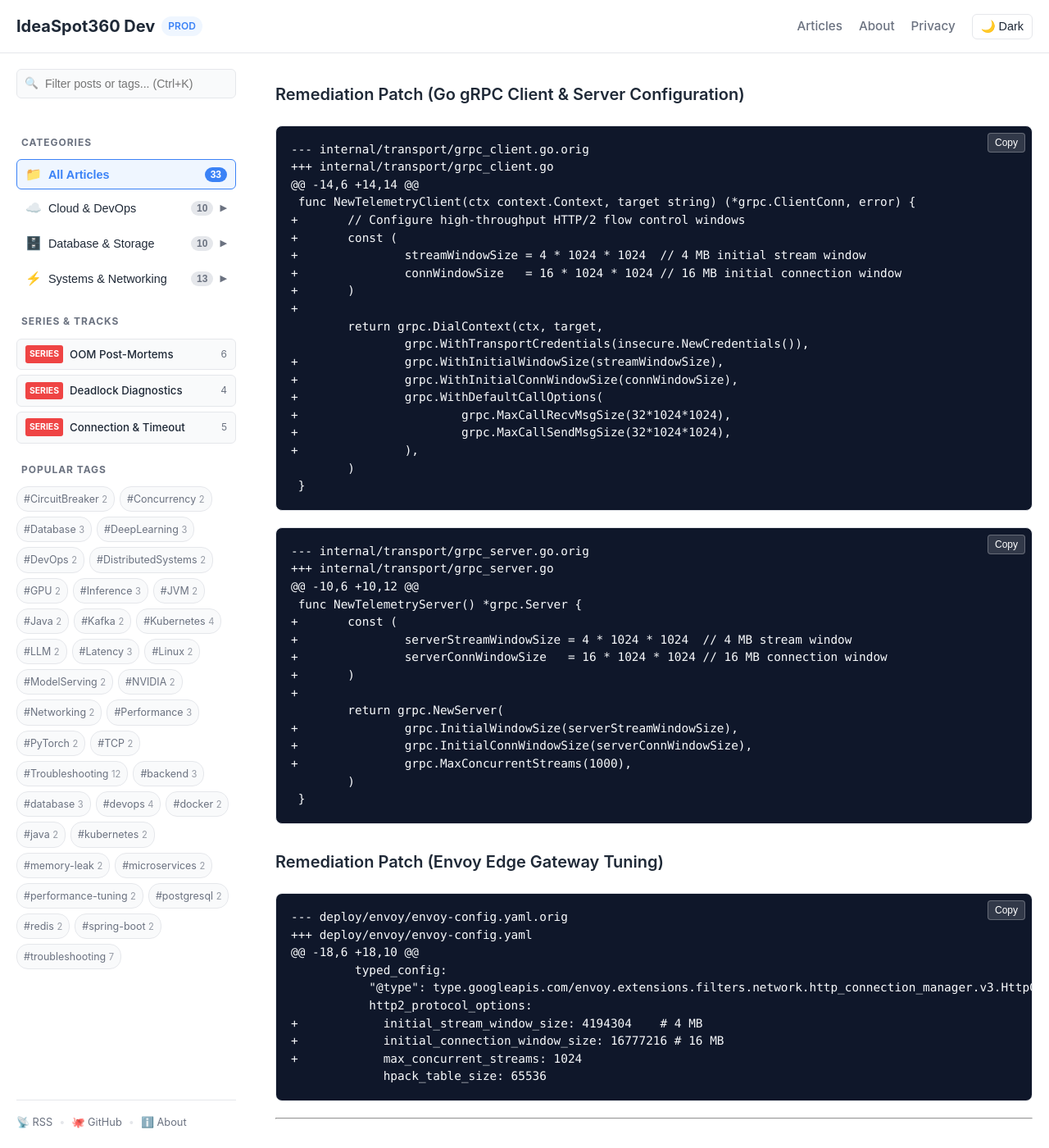
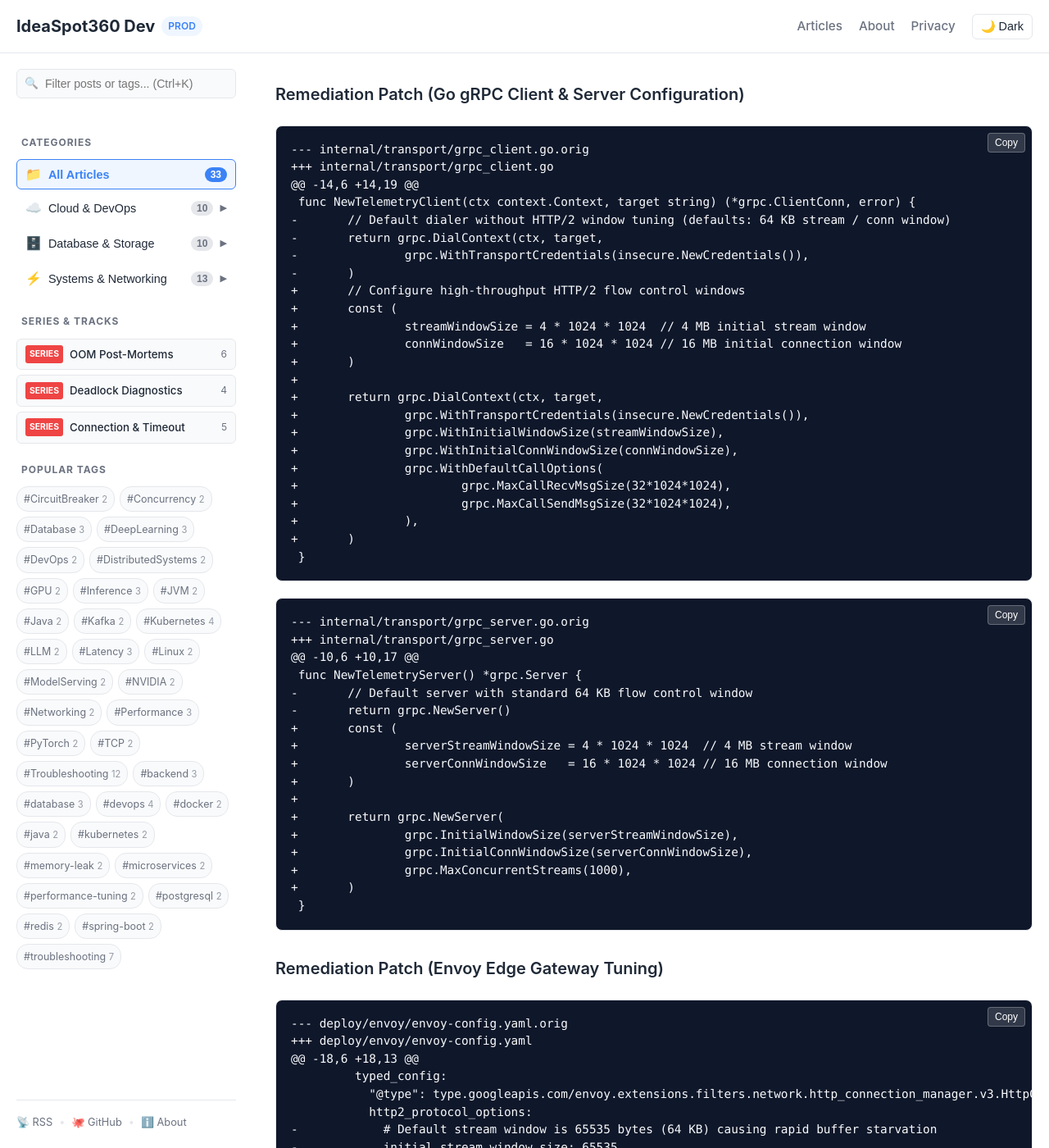
Before and after one commit to ideaspot360/dev, a Jekyll site: the page built from _posts/2026-11-30-grpc-http2-flow-control-window-exhaustion-stream-deadlock.md, in a window 1280 px wide and 1400 px high, scrolled down 3085 px. Shown: the whole window at 82% size. Built offline with Jekyll 4.4.1, drawn with Linux system fonts in a browser that asks for light colours; some of the changed text lies outside the part shown.

````diff
--- a/_posts/2026-11-30-grpc-http2-flow-control-window-exhaustion-stream-deadlock.md
+++ b/_posts/2026-11-30-grpc-http2-flow-control-window-exhaustion-stream-deadlock.md
@@ -82,41 +82,47 @@ To remediate the deadlock, we adjusted both the initial stream flow control wind
 ```diff
 --- internal/transport/grpc_client.go.orig
 +++ internal/transport/grpc_client.go
-@@ -14,6 +14,14 @@
+@@ -14,6 +14,19 @@
  func NewTelemetryClient(ctx context.Context, target string) (*grpc.ClientConn, error) {
+-	// Default dialer without HTTP/2 window tuning (defaults: 64 KB stream / conn window)
+-	return grpc.DialContext(ctx, target,
+-		grpc.WithTransportCredentials(insecure.NewCredentials()),
+-	)
 +	// Configure high-throughput HTTP/2 flow control windows
 +	const (
 +		streamWindowSize = 4 * 1024 * 1024  // 4 MB initial stream window
 +		connWindowSize   = 16 * 1024 * 1024 // 16 MB initial connection window
 +	)
 +
- 	return grpc.DialContext(ctx, target,
- 		grpc.WithTransportCredentials(insecure.NewCredentials()),
++	return grpc.DialContext(ctx, target,
++		grpc.WithTransportCredentials(insecure.NewCredentials()),
 +		grpc.WithInitialWindowSize(streamWindowSize),
 +		grpc.WithInitialConnWindowSize(connWindowSize),
 +		grpc.WithDefaultCallOptions(
 +			grpc.MaxCallRecvMsgSize(32*1024*1024),
 +			grpc.MaxCallSendMsgSize(32*1024*1024),
 +		),
- 	)
++	)
  }
 ```
 
 ```diff
 --- internal/transport/grpc_server.go.orig
 +++ internal/transport/grpc_server.go
-@@ -10,6 +10,12 @@
+@@ -10,6 +10,17 @@
  func NewTelemetryServer() *grpc.Server {
+-	// Default server with standard 64 KB flow control window
+-	return grpc.NewServer()
 +	const (
 +		serverStreamWindowSize = 4 * 1024 * 1024  // 4 MB stream window
 +		serverConnWindowSize   = 16 * 1024 * 1024 // 16 MB connection window
 +	)
 +
- 	return grpc.NewServer(
++	return grpc.NewServer(
 +		grpc.InitialWindowSize(serverStreamWindowSize),
 +		grpc.InitialConnWindowSize(serverConnWindowSize),
 +		grpc.MaxConcurrentStreams(1000),
- 	)
++	)
  }
 ```
 
@@ -125,10 +131,13 @@ To remediate the deadlock, we adjusted both the initial stream flow control wind
 ```diff
 --- deploy/envoy/envoy-config.yaml.orig
 +++ deploy/envoy/envoy-config.yaml
-@@ -18,6 +18,10 @@
+@@ -18,6 +18,13 @@
          typed_config:
            "@type": type.googleapis.com/envoy.extensions.filters.network.http_connection_manager.v3.HttpConnectionManager
            http2_protocol_options:
+-            # Default stream window is 65535 bytes (64 KB) causing rapid buffer starvation
+-            initial_stream_window_size: 65535
++            # Explicitly scale up flow control windows to match ingress pipeline bandwidth
 +            initial_stream_window_size: 4194304    # 4 MB
 +            initial_connection_window_size: 16777216 # 16 MB
 +            max_concurrent_streams: 1024
````
Also changed, not shown: other parts of _posts/2026-11-30-grpc-http2-flow-control-window-exhaustion-stream-deadlock.md (+1 -1 lines), _posts/2026-12-01-mongodb-wiredtiger-cache-eviction-ticket-exhaustion.md (+1 -1 lines), _posts/2026-12-02-kafka-producer-bufferexhausted-batch-expiry-timeout.md (+1 -1 lines), _posts/2026-12-03-istio-envoy-circuit-breaking-503-uc-overflow.md (+1 -1 lines).
